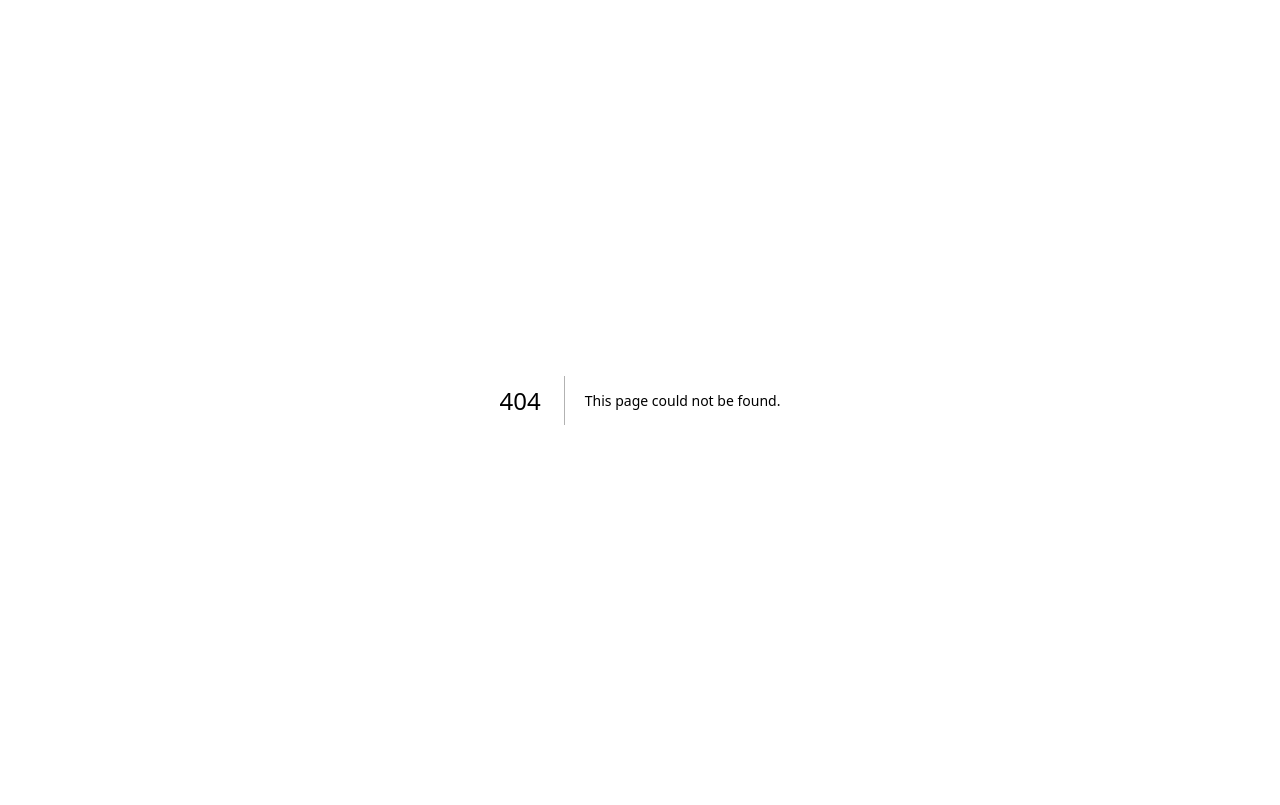
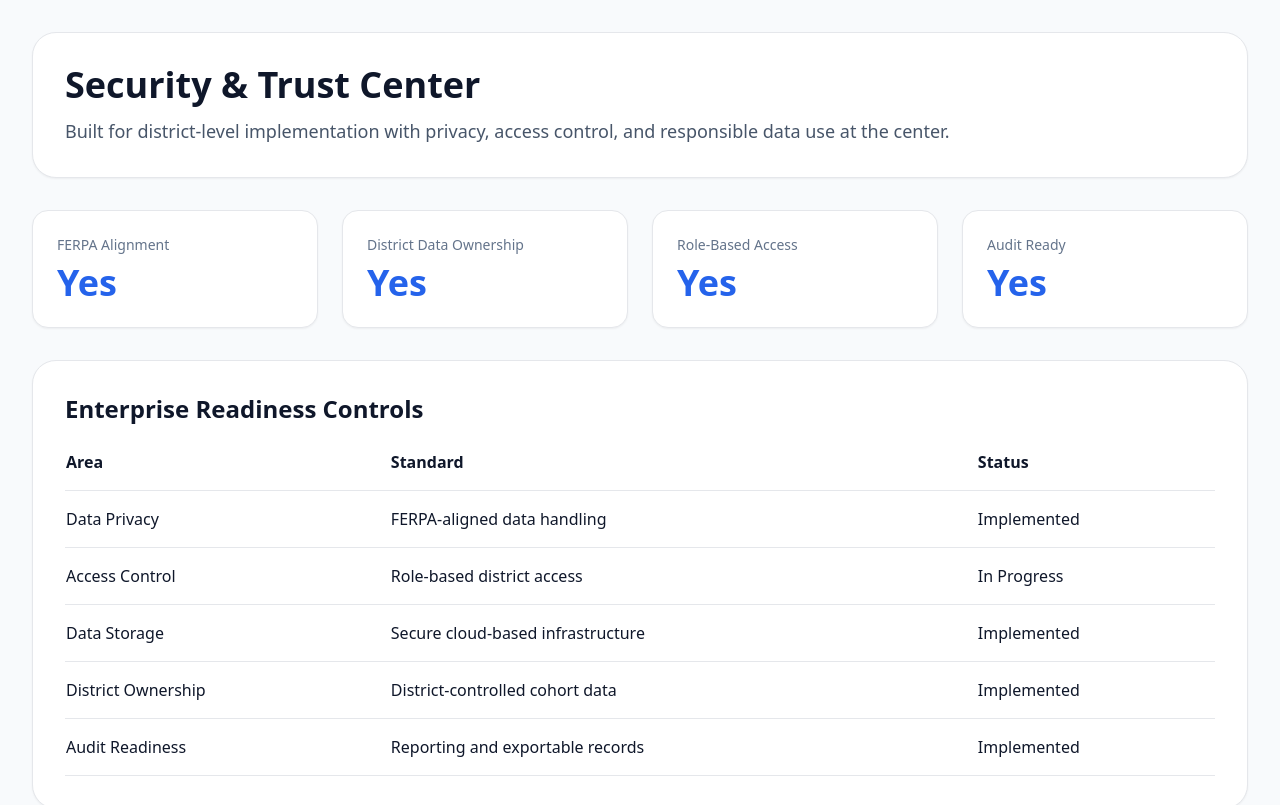
Before and after one commit to jmarc296-jpg/instructional-leadership-practice, a Next.js app: page /security in a window 1280 px wide. Before the commit this address had no page. Shown: the top 805 px of the page. Built offline with nearby package versions, Linux system fonts and the light colour scheme.

Commit message:
Add security and trust center

```diff
--- /dev/null
+++ b/app/security/page.tsx
@@ -0,0 +1,105 @@
+export default function SecurityPage() {
+  const controls = [
+    {
+      area: "Data Privacy",
+      standard: "FERPA-aligned data handling",
+      status: "Implemented"
+    },
+    {
+      area: "Access Control",
+      standard: "Role-based district access",
+      status: "In Progress"
+    },
+    {
+      area: "Data Storage",
+      standard: "Secure cloud-based infrastructure",
+      status: "Implemented"
+    },
+    {
+      area: "District Ownership",
+      standard: "District-controlled cohort data",
+      status: "Implemented"
+    },
+    {
+      area: "Audit Readiness",
+      standard: "Reporting and exportable records",
+      status: "Implemented"
+    }
+  ]
+
+  return (
+    <main className="min-h-screen bg-slate-50 p-8">
+      <div className="mx-auto max-w-7xl space-y-8">
+
+        <section className="rounded-3xl bg-white p-8 border shadow-sm">
+          <h1 className="text-4xl font-bold text-slate-900">
+            Security & Trust Center
+          </h1>
+
+          <p className="mt-3 text-lg text-slate-600">
+            Built for district-level implementation with privacy, access control, and responsible data use at the center.
+          </p>
+        </section>
+
+        <section className="grid md:grid-cols-4 gap-6">
+          <Metric label="FERPA Alignment" value="Yes" />
+          <Metric label="District Data Ownership" value="Yes" />
+          <Metric label="Role-Based Access" value="Yes" />
+          <Metric label="Audit Ready" value="Yes" />
+        </section>
+
+        <section className="rounded-3xl bg-white p-8 border shadow-sm">
+          <h2 className="text-2xl font-bold mb-6">
+            Enterprise Readiness Controls
+          </h2>
+
+          <table className="w-full">
+            <thead>
+              <tr className="border-b text-left">
+                <th className="pb-4">Area</th>
+                <th className="pb-4">Standard</th>
+                <th className="pb-4">Status</th>
+              </tr>
+            </thead>
+
+            <tbody>
+              {controls.map((item, index) => (
+                <tr key={index} className="border-b">
+                  <td className="py-4">{item.area}</td>
+                  <td>{item.standard}</td>
+                  <td>{item.status}</td>
+                </tr>
+              ))}
+            </tbody>
+          </table>
+        </section>
+
+        <section className="rounded-3xl bg-slate-900 p-8 text-white">
+          <h2 className="text-2xl font-bold">
+            District Implementation Principle
+          </h2>
+
+          <p className="mt-4 max-w-3xl text-slate-300">
+            LeadSharper is designed to support leadership development and readiness measurement without requiring student-level personally identifiable information.
+          </p>
+        </section>
+
+      </div>
+    </main>
+  )
+}
+
+function Metric({
+  label,
+  value
+}: {
+  label: string
+  value: string
+}) {
+  return (
+    <div className="rounded-2xl bg-white p-6 border shadow-sm">
+      <div className="text-sm text-slate-500">{label}</div>
+      <div className="text-4xl font-bold text-blue-600 mt-2">{value}</div>
+    </div>
+  )
+}
```
